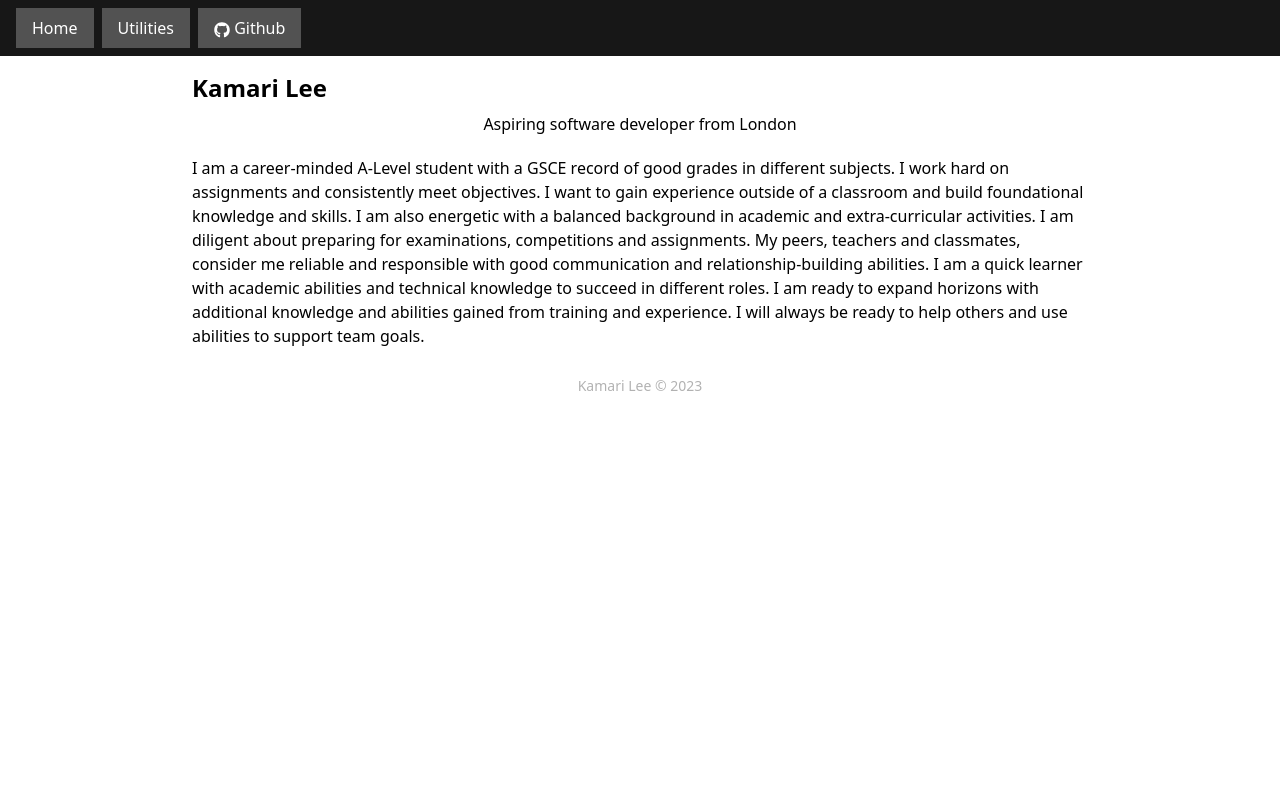
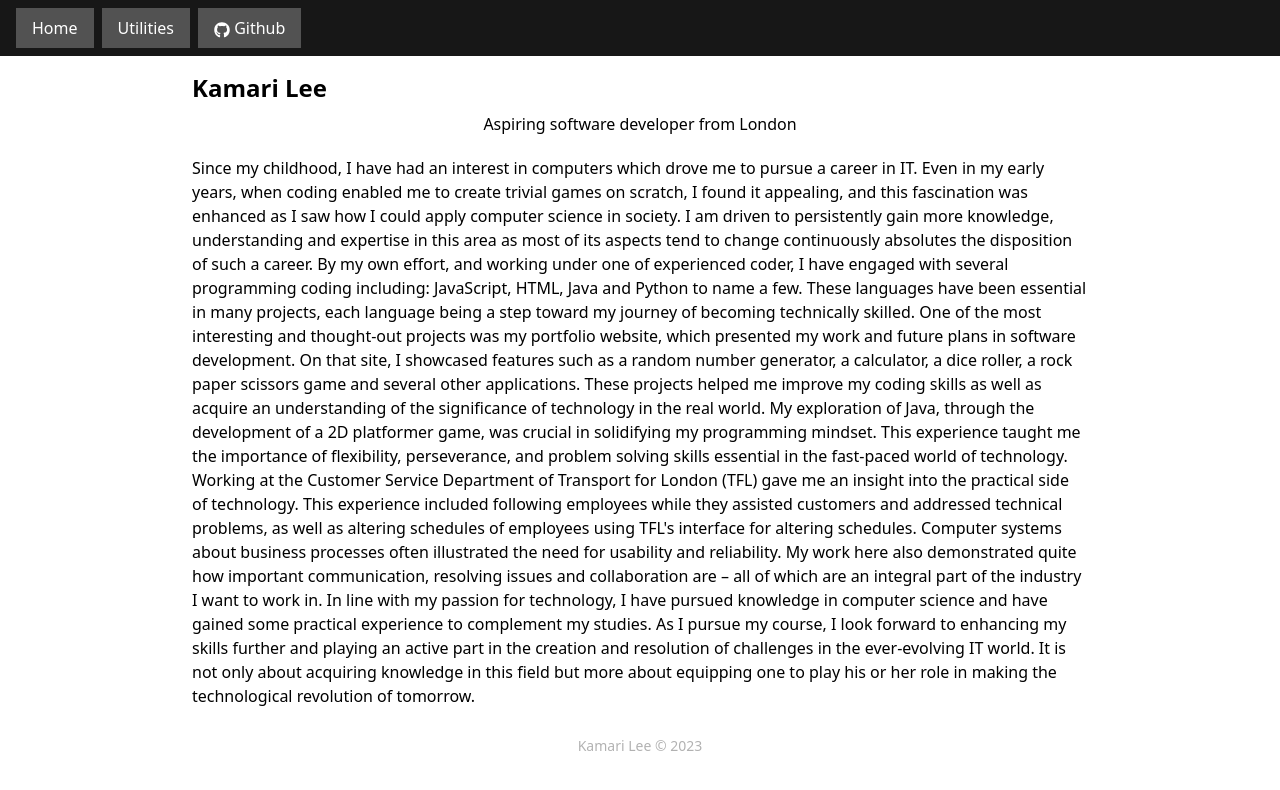
Before and after one commit to Imkamz/portfolio, a Next.js app: page / in a window 1280 px wide. Shown: the top 790 px of the page. Built offline with nearby package versions, Linux system fonts and the light colour scheme.

Commit message:
changed about

```diff
--- a/pages/index.js
+++ b/pages/index.js
@@ -4,13 +4,13 @@ export default function Home() {
     <>
       <h1>Kamari Lee</h1>
       <p className='text-center'>Aspiring software developer from London</p>
-      <p className='flex py-5'>I am a career-minded A-Level student with a GSCE record of good grades in different subjects. I work hard on assignments and
-        consistently meet objectives. I want to gain experience outside of a classroom and build foundational knowledge and skills. I am
-        also energetic with a balanced background in academic and extra-curricular activities. I am diligent about preparing for
-        examinations, competitions and assignments. My peers, teachers and classmates, consider me reliable and responsible with
-        good communication and relationship-building abilities. I am a quick learner with academic abilities and technical knowledge to
-        succeed in different roles. I am ready to expand horizons with additional knowledge and abilities gained from training and
-        experience. I will always be ready to help others and use abilities to support team goals.</p>
+      <p className='flex py-5'>Since my childhood, I have had an interest in computers which drove me to pursue a career in IT. Even in my early years, when coding enabled me to create trivial games on scratch, I found it appealing, and this fascination was enhanced as I saw how I could apply computer science in society. I am driven to persistently gain more knowledge, understanding and expertise in this area as most of its aspects tend to change continuously absolutes the disposition of such a career.
+
+                               By my own effort, and working under one of experienced coder, I have engaged with several programming coding including: JavaScript, HTML, Java and Python to name a few. These languages have been essential in many projects, each language being a step toward my journey of becoming technically skilled. One of the most interesting and thought-out projects was my portfolio website, which presented my work and future plans in software development. On that site, I showcased features such as a random number generator, a calculator, a dice roller, a rock paper scissors game and several other applications. These projects helped me improve my coding skills as well as acquire an understanding of the significance of technology in the real world. My exploration of Java, through the development of a 2D platformer game, was crucial in solidifying my programming mindset. This experience taught me the importance of flexibility, perseverance, and problem solving skills essential in the fast-paced world of technology.
+
+                               Working at the Customer Service Department of Transport for London (TFL) gave me an insight into the practical side of technology. This experience included following employees while they assisted customers and addressed technical problems, as well as altering schedules of employees using TFL's interface for altering schedules. Computer systems about business processes often illustrated the need for usability and reliability. My work here also demonstrated quite how important communication, resolving issues and collaboration are – all of which are an integral part of the industry I want to work in.
+
+                               In line with my passion for technology, I have pursued knowledge in computer science and have gained some practical experience to complement my studies. As I pursue my course, I look forward to enhancing my skills further and playing an active part in the creation and resolution of challenges in the ever-evolving IT world. It is not only about acquiring knowledge in this field but more about equipping one to play his or her role in making the technological revolution of tomorrow.</p>
 
     </>
   )
```
